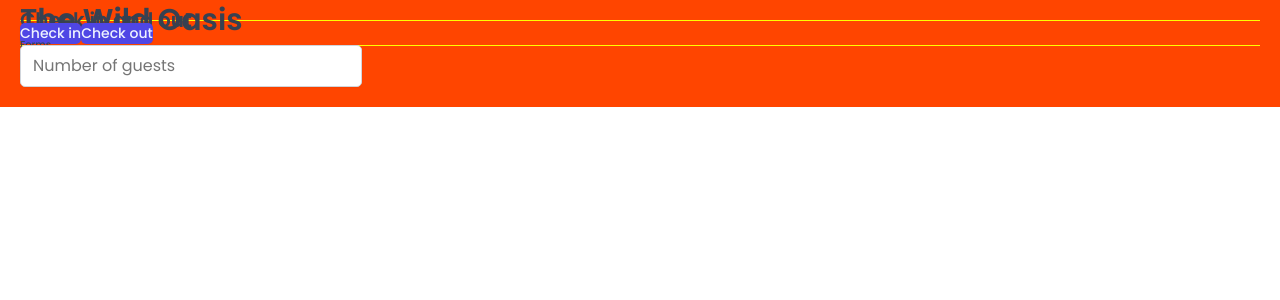
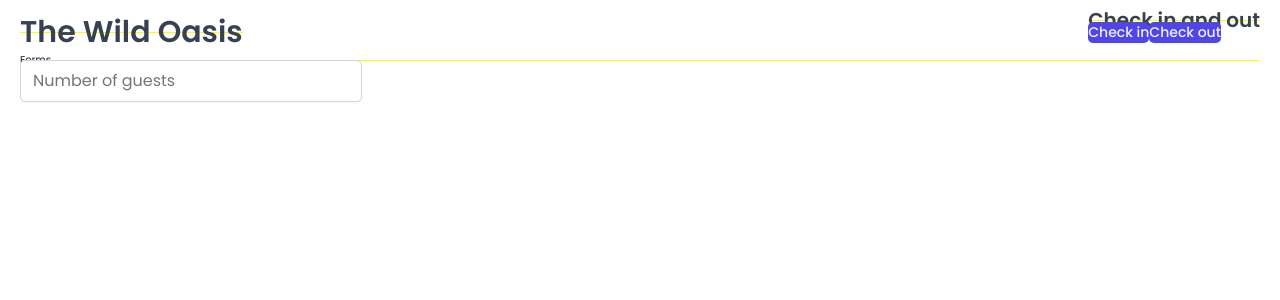
Before and after one commit to BratislavPanajotovic/the-wild-oasis, a React (Vite) app: page / in a window 1280 px wide. Shown: the top 300 px of the page. Built offline with nearby package versions, Linux system fonts and the light colour scheme; a web font is replaced by a local one.

Commit message:
building styled reusable components

```diff
--- a/src/App.jsx
+++ b/src/App.jsx
@@ -3,9 +3,10 @@
 import Button from "./ui/Button";
 import Input from "./ui/Input";
 import Heading from "./ui/Heading";
+import Row from "./ui/Row";
 
 const StyledApp = styled.div`
-  background-color: orangered;
+  /* background-color: orangered; */
   padding: 20px;
 `;
 
@@ -14,15 +15,24 @@
     <>
       <GlobalStyles />
       <StyledApp>
+        <Row type="vertical">
+          <Row type="horizontal">
             <Heading as="h1">The Wild Oasis</Heading>
+            <div>
               <Heading as="h2">Check in and out</Heading>
 
               <Button onClick={() => alert("Check in")}>Check in</Button>
               <Button onClick={() => alert("Check out")}>Check out</Button>
-
+            </div>
+          </Row>
+          <Row type="vertical">
+            <form action="">
               <Heading as="h3">Forms</Heading>
 
               <Input type="number" placeholder="Number of guests" />
+            </form>
+          </Row>
+        </Row>
       </StyledApp>
     </>
   );
--- /dev/null
+++ b/src/ui/Row.jsx
@@ -0,0 +1,21 @@
+import styled, { css } from "styled-components";
+
+const Row = styled.div`
+  display: flex;
+
+  ${(props) =>
+    props.type === "horizontal" &&
+    css`
+      justify-content: space-between;
+      align-items: center;
+    `}
+
+  ${(props) =>
+    props.type === "vertical" &&
+    css`
+      flex-direction: column;
+      gap: 1.6rem;
+    `}
+`;
+
+export default Row;
```
Lines whose indentation alone changed are shown as unchanged.
